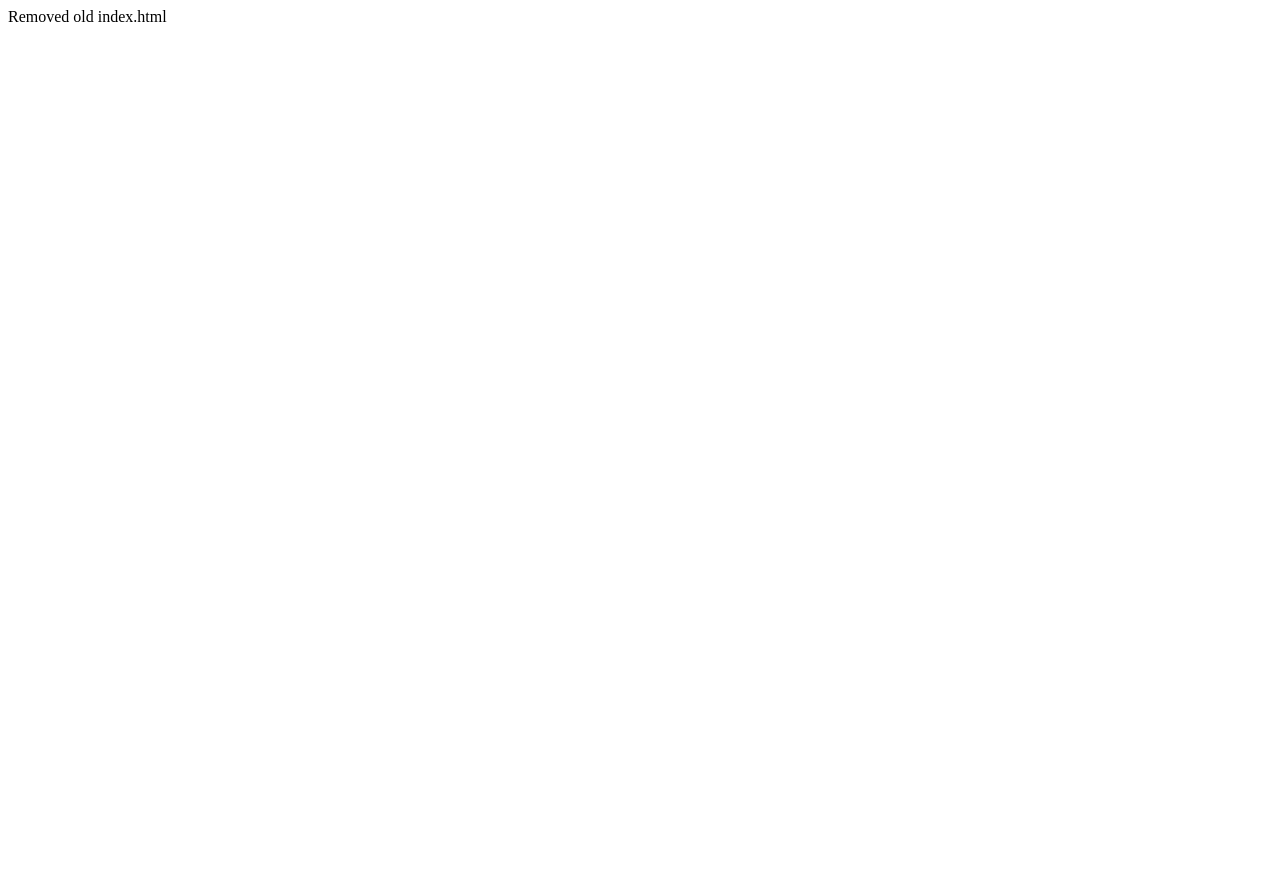
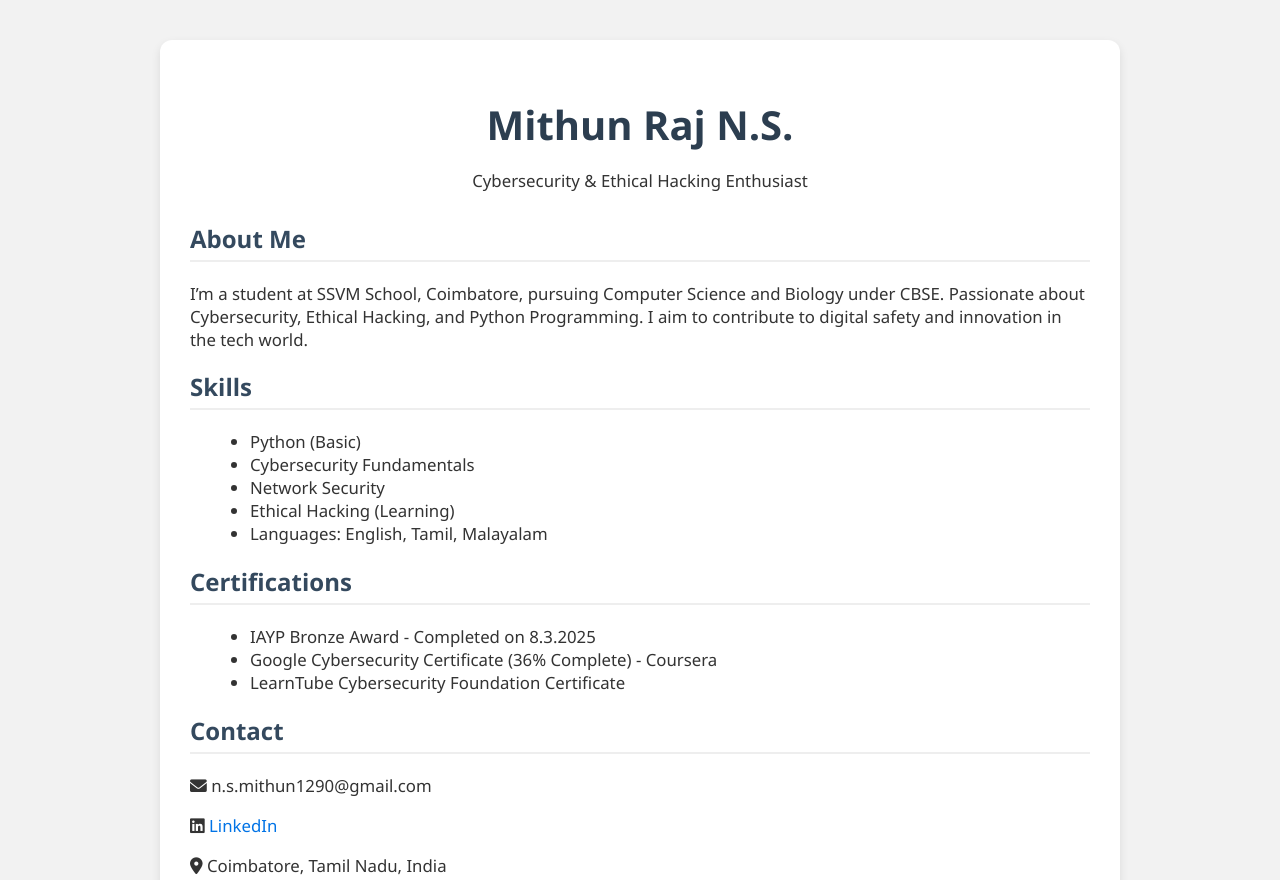
Before and after one commit to mithun3600/mithun-s-porfolio-, a plain HTML site: page index.html in a window 1280 px wide. Shown: the top 880 px of the page. Before the commit the page ends 800 px from the top, so only its background shows below. Drawn offline with Linux system fonts and the light colour scheme.

Commit message:
Add files via upload

```diff
--- a/index.html
+++ b/index.html
@@ -1 +1,47 @@
-Removed old index.html
+
+<!DOCTYPE html>
+<html lang="en">
+<head>
+    <meta charset="UTF-8">
+    <meta name="viewport" content="width=device-width, initial-scale=1.0">
+    <title>Mithun Raj N.S. Portfolio</title>
+    <link rel="stylesheet" href="style.css">
+    <link rel="stylesheet" href="https://cdnjs.cloudflare.com/ajax/libs/font-awesome/6.0.0-beta3/css/all.min.css">
+</head>
+<body>
+    <div class="container">
+        <header>
+            <h1>Mithun Raj N.S.</h1>
+            <p>Cybersecurity & Ethical Hacking Enthusiast</p>
+        </header>
+        <section>
+            <h2>About Me</h2>
+            <p>I’m a student at SSVM School, Coimbatore, pursuing Computer Science and Biology under CBSE. Passionate about Cybersecurity, Ethical Hacking, and Python Programming. I aim to contribute to digital safety and innovation in the tech world.</p>
+        </section>
+        <section>
+            <h2>Skills</h2>
+            <ul>
+                <li>Python (Basic)</li>
+                <li>Cybersecurity Fundamentals</li>
+                <li>Network Security</li>
+                <li>Ethical Hacking (Learning)</li>
+                <li>Languages: English, Tamil, Malayalam</li>
+            </ul>
+        </section>
+        <section>
+            <h2>Certifications</h2>
+            <ul>
+                <li>IAYP Bronze Award - Completed on 8.3.2025</li>
+                <li>Google Cybersecurity Certificate (36% Complete) - Coursera</li>
+                <li>LearnTube Cybersecurity Foundation Certificate</li>
+            </ul>
+        </section>
+        <section>
+            <h2>Contact</h2>
+            <p><i class="fas fa-envelope"></i> n.s.mithun1290@gmail.com</p>
+            <p><i class="fab fa-linkedin"></i> <a href="https://www.linkedin.com/in/mithun-raj-218050360" target="_blank">LinkedIn</a></p>
+            <p><i class="fas fa-map-marker-alt"></i> Coimbatore, Tamil Nadu, India</p>
+        </section>
+    </div>
+</body>
+</html>
--- /dev/null
+++ b/style.css
@@ -0,0 +1,52 @@
+
+body {
+    font-family: 'Segoe UI', sans-serif;
+    background-color: #f2f2f2;
+    margin: 0;
+    padding: 0;
+}
+
+.container {
+    max-width: 900px;
+    margin: 40px auto;
+    background: #fff;
+    padding: 30px;
+    box-shadow: 0 4px 10px rgba(0, 0, 0, 0.1);
+    border-radius: 12px;
+}
+
+header {
+    text-align: center;
+    margin-bottom: 30px;
+}
+
+h1 {
+    font-size: 2.5em;
+    margin-bottom: 10px;
+    color: #2c3e50;
+}
+
+h2 {
+    color: #34495e;
+    border-bottom: 2px solid #eee;
+    padding-bottom: 5px;
+}
+
+ul {
+    list-style-type: disc;
+    margin-left: 20px;
+}
+
+a {
+    color: #0073e6;
+    text-decoration: none;
+}
+
+a:hover {
+    text-decoration: underline;
+}
+
+p, li {
+    font-size: 1.05em;
+    color: #333;
+}
```
